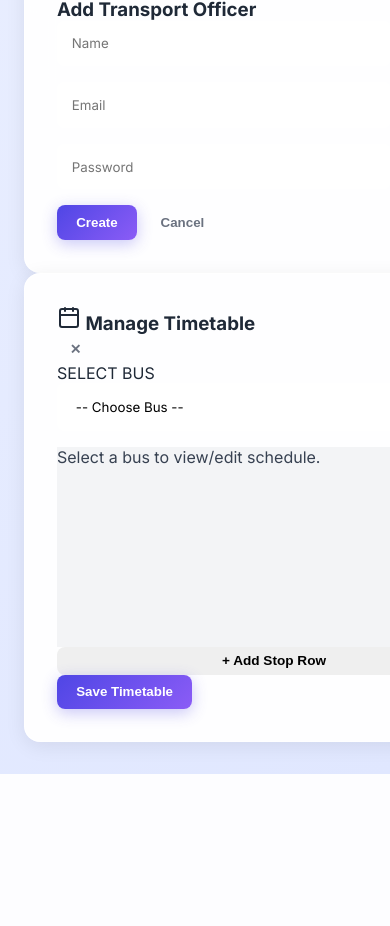
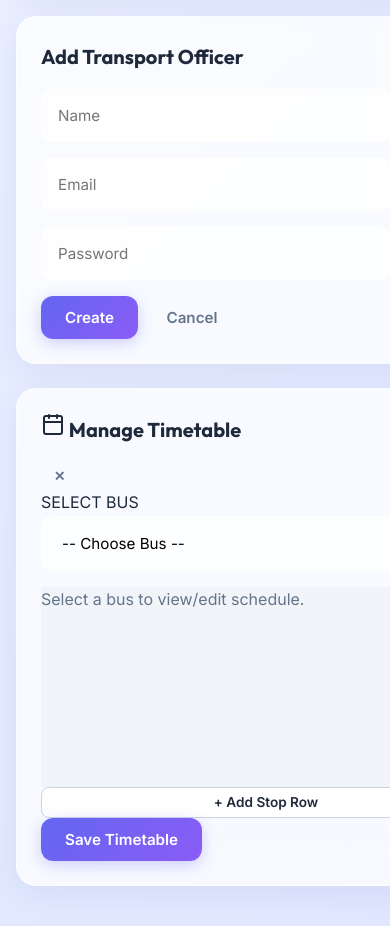
Before and after one commit to hardiksachan15-arch/Bus-Buddy, a Flask app: page /dashboard in a window 390 px wide; the page is wider, and only the part inside the window is pictured. Shown: the part 942-1868 px from the top of that part. Before the commit the page ends 1716 px from the top of that part, so only its background shows below. Run offline with Flask 3, Linux system fonts and the light colour scheme; a user stored in the database is signed in; data comes from the database, SQL or seed files in the repository; data that the repository does not hold is empty.

Commit message:
Upgrade UI to Premium Glassmorphism Design (Mobile Responsive)

```diff
--- a/static/style.css
+++ b/static/style.css
@@ -1,500 +1,228 @@
-/* --- MODERN GLASSMORPHISM DESIGN SYSTEM --- */
+/* --- PREMIUM GLASSMORPHISM SYSTEM (2026) --- */
+@import url('https://fonts.googleapis.com/css2?family=Outfit:wght@300;400;500;700;800&family=Inter:wght@300;400;500;600&display=swap');
+
 :root {
-    /* Color Palette */
-    --primary: #4F46E5;
-    /* Indigo 600 */
-    --primary-light: #818CF8;
-    --primary-dark: #3730A3;
-    --secondary: #EC4899;
-    /* Pink 500 */
-    --accent: #8B5CF6;
-    /* Violet 500 */
-    --success: #10B981;
-    --danger: #EF4444;
-    --warning: #F59E0B;
+    /* Color Palette - Deep & Premium */
+    --primary: #6366f1; /* Indigo 500 */
+    --primary-dark: #4338ca; /* Indigo 700 */
+    --accent: #8b5cf6; /* Violet 500 */
+    --secondary: #ec4899; /* Pink 500 */
+
+    --success: #10b981; /* Emerald 500 */
+    --danger: #ef4444; /* Red 500 */
+    --warning: #f59e0b; /* Amber 500 */
 
     /* Backgrounds */
-    --bg-gradient: linear-gradient(135deg, #EEF2FF 0%, #E0E7FF 100%);
-    --glass-bg: rgba(255, 255, 255, 0.7);
-    --glass-border: rgba(255, 255, 255, 0.5);
-    --glass-shadow: 0 8px 32px 0 rgba(31, 38, 135, 0.15);
+    --bg-main: #f8fafc;
+    --bg-gradient: linear-gradient(135deg, #f0f4ff 0%, #e0e7ff 100%);
+    --bg-blob: radial-gradient(circle at 50% 50%, rgba(99, 102, 241, 0.15) 0%, transparent 50%);
+
+    /* Glass Effect */
+    --glass-bg: rgba(255, 255, 255, 0.75);
+    --glass-border: rgba(255, 255, 255, 0.6);
+    --glass-shadow: 0 8px 32px 0 rgba(31, 38, 135, 0.07);
+    --glass-blur: blur(16px);
 
     /* Text */
-    --text-main: #1F2937;
-    --text-muted: #6B7280;
-    --text-light: #F9FAFB;
+    --text-main: #1e293b; /* Slate 800 */
+    --text-muted: #64748b; /* Slate 500 */
 
-    /* Spacing & Radius */
-    --radius-sm: 8px;
-    --radius-md: 16px;
-    --radius-lg: 24px;
+    /* Spacing */
+    --radius-sm: 12px;
+    --radius-md: 20px;
+    --radius-lg: 32px;
 }
 
-/* --- DRIVER COCKPIT THEME (DISABLED) --- */
-/*
-.driver-mode {
-    --bg-gradient: linear-gradient(135deg, #0F172A 0%, #1E293B 100%);
-    --text-main: #F8FAFC;
-    --text-muted: #94A3B8;
-    --glass-bg: rgba(30, 41, 59, 0.7);
-    --glass-border: rgba(255, 255, 255, 0.1);
-    --glass-shadow: 0 8px 32px 0 rgba(0, 0, 0, 0.5);
-    color: white;
-}
-
-.driver-mode .card {
-    background: rgba(15, 23, 42, 0.85);
-}
-
-.driver-mode .navbar {
-    background: rgba(15, 23, 42, 0.9);
-    border-bottom: 1px solid rgba(255, 255, 255, 0.1);
-}
-
-.driver-mode input,
-.driver-mode select {
-    background: rgba(255, 255, 255, 0.1);
-    color: white;
-    border: 1px solid rgba(255, 255, 255, 0.2);
-}
-
-.driver-mode option {
-    background: #1E293B;
-    color: white;
-}
-*/
-
-
-* {
-    box-sizing: border-box;
-    margin: 0;
-    padding: 0;
-}
+* { box-sizing: border-box; margin: 0; padding: 0; }
 
 body {
-    font-family: 'Inter', sans-serif;
+    font-family: 'Outfit', sans-serif;
     background: var(--bg-gradient);
     color: var(--text-main);
     min-height: 100vh;
     display: flex;
     flex-direction: column;
+    overflow-x: hidden;
+    line-height: 1.6;
 }
 
-/* --- ANIMATIONS --- */
-@keyframes fadeIn {
-    from {
-        opacity: 0;
-        transform: translateY(10px);
-    }
-
-    to {
-        opacity: 1;
-        transform: translateY(0);
-    }
+/* Background Ambient Orbs */
+body::before {
+    content: '';
+    position: fixed;
+    top: -50px; left: -50px;
+    width: 500px; height: 500px;
+    background: radial-gradient(circle, rgba(99, 102, 241, 0.2) 0%, transparent 70%);
+    z-index: -1;
+    border-radius: 50%;
+    animation: float 20s infinite alternate;
+}
+body::after {
+    content: '';
+    position: fixed;
+    bottom: -50px; right: -50px;
+    width: 600px; height: 600px;
+    background: radial-gradient(circle, rgba(236, 72, 153, 0.15) 0%, transparent 70%);
+    z-index: -1;
+    border-radius: 50%;
+    animation: float 15s infinite alternate-reverse;
 }
 
-@keyframes float {
-    0% {
-        transform: translateY(0px);
-    }
+@keyframes float { from { transform: translate(0,0); } to { transform: translate(30px, 30px); } }
+@keyframes fadeIn { from { opacity: 0; transform: translateY(10px); } to { opacity: 1; transform: translateY(0); } }
 
-    50% {
-        transform: translateY(-5px);
-    }
+/* --- COMPONENTS --- */
 
-    100% {
-        transform: translateY(0px);
-    }
-}
-
-/* --- GLASS CARD --- */
-.card {
-    background: var(--glass-bg);
-    backdrop-filter: blur(12px);
-    -webkit-backdrop-filter: blur(12px);
-    border: 1px solid var(--glass-border);
-    border-radius: var(--radius-md);
-    box-shadow: var(--glass-shadow);
-    padding: 2rem;
-    transition: transform 0.3s ease, box-shadow 0.3s ease;
-    animation: fadeIn 0.6s ease-out;
-}
-
-.card:hover {
-    transform: translateY(-3px);
-    box-shadow: 0 12px 40px 0 rgba(31, 38, 135, 0.2);
-}
-
-/* --- NAVBAR --- */
+/* Navbar */
 .navbar {
     background: rgba(255, 255, 255, 0.85);
-    backdrop-filter: blur(10px);
-    border-bottom: 1px solid rgba(255, 255, 255, 0.3);
+    backdrop-filter: var(--glass-blur);
+    border-bottom: 1px solid var(--glass-border);
     padding: 1rem 2rem;
     display: flex;
     justify-content: space-between;
     align-items: center;
     position: sticky;
     top: 0;
-    z-index: 100;
-    box-shadow: 0 2px 10px rgba(0, 0, 0, 0.05);
+    z-index: 1000;
+    box-shadow: 0 4px 20px rgba(0,0,0,0.02);
 }
 
-.navbar .logo {
+.logo {
+    font-family: 'Outfit', sans-serif;
     font-weight: 800;
     font-size: 1.5rem;
-    background: linear-gradient(to right, var(--primary), var(--secondary));
+    background: linear-gradient(90deg, var(--primary), var(--secondary));
     -webkit-background-clip: text;
     -webkit-text-fill-color: transparent;
-    display: flex;
-    align-items: center;
-    gap: 0.5rem;
+    display: flex; align-items: center; gap: 0.5rem;
 }
 
-/* --- BUTTONS --- */
+/* Cards */
+.card {
+    background: var(--glass-bg);
+    backdrop-filter: var(--glass-blur);
+    border: 1px solid var(--glass-border);
+    border-radius: var(--radius-md);
+    box-shadow: var(--glass-shadow);
+    padding: 1.5rem;
+    margin-bottom: 1.5rem;
+    transition: transform 0.2s ease, box-shadow 0.2s ease;
+    animation: fadeIn 0.5s ease-out;
+}
+.card:hover {
+    transform: translateY(-2px);
+    box-shadow: 0 12px 40px rgba(31, 38, 135, 0.12);
+    border-color: white;
+}
+
+/* Typography */
+h1, h2, h3, h4, h5 { font-family: 'Outfit', sans-serif; font-weight: 700; color: var(--text-main); margin-bottom: 1rem; }
+h3 { font-size: 1.25rem; }
+p, span, div { font-family: 'Inter', sans-serif; }
+
+/* Buttons */
 .btn {
-    padding: 0.6rem 1.2rem;
+    padding: 0.75rem 1.5rem;
     border-radius: var(--radius-sm);
     font-weight: 600;
+    font-family: 'Inter', sans-serif;
     border: none;
     cursor: pointer;
     transition: all 0.2s;
     text-decoration: none;
-    display: inline-flex;
-    align-items: center;
-    gap: 0.5rem;
+    display: inline-flex; align-items: center; gap: 0.5rem; justify-content: center;
+    font-size: 0.95rem;
 }
-
 .btn-primary {
     background: linear-gradient(135deg, var(--primary), var(--accent));
     color: white;
-    box-shadow: 0 4px 15px rgba(79, 70, 229, 0.3);
+    box-shadow: 0 4px 15px rgba(99, 102, 241, 0.3);
+}
+.btn-primary:hover { transform: translateY(-1px); box-shadow: 0 6px 20px rgba(99, 102, 241, 0.4); }
+.btn-secondary { background: white; border: 1px solid #cbd5e1; color: var(--text-main); }
+.btn-secondary:hover { background: #f8fafc; border-color: var(--primary); color: var(--primary); }
+.btn-danger { background: linear-gradient(135deg, #ef4444, #dc2626); color: white; box-shadow: 0 4px 15px rgba(239, 68, 68, 0.3); }
+.btn-ghost { background: transparent; color: var(--text-muted); }
+.btn-ghost:hover { background: rgba(0,0,0,0.05); color: var(--primary); }
+.btn-sm { padding: 0.4rem 0.8rem; font-size: 0.85rem; border-radius: 8px; }
+.w-full { width: 100%; }
+
+/* Forms */
+input, select, textarea {
+    width: 100%;
+    padding: 1rem;
+    border: 1px solid rgba(255,255,255,0.8);
+    border-radius: var(--radius-sm);
+    background: rgba(255,255,255,0.7);
+    margin-bottom: 1rem;
+    font-family: 'Inter', sans-serif;
+    font-size: 0.95rem;
+    transition: all 0.2s;
+}
+input:focus, select:focus {
+    outline: none;
+    border-color: var(--primary);
+    background: white;
+    box-shadow: 0 0 0 4px rgba(99, 102, 241, 0.1);
 }
 
-.btn-primary:hover {
-    transform: translateY(-1px);
-    box-shadow: 0 6px 20px rgba(79, 70, 229, 0.4);
-}
-
-.btn-danger {
-    background: var(--danger);
-    color: white;
-}
-
-.btn-success {
-    background: var(--success);
-    color: white;
-}
-
-.btn-ghost {
-    background: transparent;
-    color: var(--text-muted);
-}
-
-.btn-ghost:hover {
-    background: rgba(0, 0, 0, 0.05);
-    color: var(--primary);
-}
-
-.btn-sm {
-    padding: 0.4rem 0.8rem;
-    font-size: 0.85rem;
-}
-
-.w-full {
-    width: 100%;
-    justify-content: center;
-}
-
-/* --- FORMS --- */
-input,
-select,
-textarea {
-    width: 100%;
-    padding: 0.8rem;
-    border: 2px solid transparent;
-    border-radius: var(--radius-sm);
-    background: rgba(255, 255, 255, 0.6);
-    margin-bottom: 1rem;
-    font-family: inherit;
-    transition: all 0.2s;
-}
-
-input:focus,
-select:focus {
-    outline: none;
-    background: white;
-    border-color: var(--primary-light);
-    box-shadow: 0 0 0 4px rgba(79, 70, 229, 0.1);
-}
-
-/* --- LAYOUT --- */
-.container {
-    max-width: 1200px;
-    margin: 2rem auto;
-    padding: 0 1.5rem;
-    flex: 1;
-}
-
-.grid {
-    display: grid;
-    grid-template-columns: repeat(auto-fit, minmax(350px, 1fr));
-    gap: 2rem;
-}
-
-.col-span-2 {
-    grid-column: span 2;
-}
-
-@media(max-width: 768px) {
-    .col-span-2 {
-        grid-column: 1;
-    }
-}
-
-/* --- AUTH PAGE SPECIAL --- */
-/* --- AUTH PAGE SPECIAL --- */
-.auth-container {
-    display: flex;
-    justify-content: center;
-    align-items: center;
-    min-height: 80vh;
-    background: radial-gradient(circle at top right, #e0e7ff, transparent), radial-gradient(circle at bottom left, #ffe4e6, transparent);
-}
-
-.auth-card {
-    width: 100%;
-    max-width: 420px;
-    text-align: center;
-    background: rgba(255, 255, 255, 0.85);
-    /* More opaque for contrast */
-    backdrop-filter: blur(12px);
-    -webkit-backdrop-filter: blur(12px);
-    border: 1px solid rgba(255, 255, 255, 0.5);
-    padding: 2.5rem;
-    box-shadow: 0 10px 40px -10px rgba(0, 0, 0, 0.1);
-}
-
-.auth-title {
-    font-size: 2rem;
-    font-weight: 800;
-    margin-bottom: 2rem;
-    color: var(--primary-dark);
-}
-
-/* --- BADGES & ALERTS --- */
+/* Badges */
 .badge {
-    padding: 0.25rem 0.6rem;
-    border-radius: 20px;
+    padding: 0.35rem 0.75rem;
+    border-radius: 50px;
     font-size: 0.75rem;
     font-weight: 700;
     text-transform: uppercase;
+    letter-spacing: 0.05em;
+}
+.bg-green { background: #dcfce7; color: #15803d; }
+.bg-red { background: #fee2e2; color: #b91c1c; }
+.bg-gray { background: #f1f5f9; color: #64748b; }
+
+/* Grid Layouts */
+.container { max-width: 1200px; margin: 2rem auto; padding: 0 1.5rem; }
+.grid { display: grid; gap: 1.5rem; }
+.grid-cols-2 { grid-template-columns: repeat(2, 1fr); }
+.grid-cols-3 { grid-template-columns: repeat(3, 1fr); }
+.col-span-2 { grid-column: span 2; }
+
+/* --- RESPONSIVENESS (MOBILE) --- */
+@media (max-width: 1024px) {
+    .container { padding: 0 1rem; margin: 1rem auto; }
+    .grid-cols-3, .grid-cols-2 { grid-template-columns: 1fr !important; }
+    .col-span-2 { grid-column: 1 !important; }
+
+    /* Mobile Tables turn to Cards */
+    table, thead, tbody, th, td, tr { display: block; }
+    thead tr { position: absolute; top: -9999px; left: -9999px; }
+    tr { margin-bottom: 1rem; background: white; border-radius: var(--radius-sm); border: 1px solid #e2e8f0; padding: 1rem; }
+    td { border: none; padding: 0.5rem 0; position: relative; padding-left: 50%; text-align: right; }
+    td:before { position: absolute; left: 0; width: 45%; padding-right: 10px; white-space: nowrap; text-align: left; font-weight: bold; content: attr(data-label); color: var(--text-muted); }
+
+    /* Navbar Adjustment */
+    .navbar { padding: 0.75rem 1rem; }
+    .logo span { display: none; } /* Hide text logo on small screens if needed, or keep */
 }
 
-.bg-green {
-    background: #D1FAE5;
-    color: #065F46;
+/* Map Fixes */
+#map { border-radius: var(--radius-sm); z-index: 1; }
+.leaflet-container { font-family: 'Inter', sans-serif !important; }
+
+/* Auth Pages */
+.auth-container { min-height: 85vh; display: flex; align-items: center; justify-content: center; }
+.auth-card { max-width: 400px; width: 100%; text-align: center; }
+.auth-title { font-size: 2rem; color: var(--primary); margin-bottom: 0.5rem; }
+
+/* Tab Updates */
+.tab-btn {
+    border-radius: var(--radius-sm);
+    transition: all 0.2s;
+    margin-right: 0.5rem;
 }
-
-.bg-gray {
-    background: #F3F4F6;
-    color: #374151;
+.tab-btn:hover { background: rgba(99, 102, 241, 0.05); color: var(--primary); }
+.tab-btn.active {
+    background: rgba(99, 102, 241, 0.1);
+    color: var(--primary);
+    border-bottom: none;
 }
-
-.flash-messages .alert {
-    padding: 1rem;
-    border-radius: var(--radius-sm);
-    margin-bottom: 1rem;
-    font-weight: 500;
-    display: flex;
-    align-items: center;
-    justify-content: center;
-}
-
-.alert-success {
-    background: #D1FAE5;
-    color: #065F46;
-    border: 1px solid #A7F3D0;
-}
-
-.alert-danger {
-    background: #FEE2E2;
-    color: #991B1B;
-    border: 1px solid #FECACA;
-}
-
-/* --- LIST ITEMS --- */
-.list-item {
-    padding: 1rem;
-    background: rgba(255, 255, 255, 0.4);
-    border-radius: var(--radius-sm);
-    margin-bottom: 0.5rem;
-    display: flex;
-    justify-content: space-between;
-    align-items: center;
-    transition: background 0.2s;
-}
-
-.list-item:hover {
-    background: rgba(255, 255, 255, 0.8);
-}
-
-/* --- MAP --- */
-#map {
-    border-radius: var(--radius-md);
-    overflow: hidden;
-    box-shadow: inset 0 0 20px rgba(0, 0, 0, 0.05);
-    background: #e5e7eb;
-}
-
-/* Fix Card Contrast */
-.card {
-    background: rgba(255, 255, 255, 0.95);
-    /* Increased opacity */
-    backdrop-filter: blur(20px);
-    box-shadow: 0 4px 20px rgba(0, 0, 0, 0.08);
-    border: 1px solid rgba(255, 255, 255, 0.9);
-}
-
-.drive-mode-container {
-    display: flex;
-    flex-direction: column;
-    justify-content: center;
-    height: 100%;
-    min-height: 400px;
-}
-
-/* --- DRIVER HUD & CONTROLS --- */
-.cockpit-grid {
-    display: grid;
-    grid-template-columns: 350px 1fr;
-    gap: 1.5rem;
-    height: calc(100vh - 100px);
-}
-
-@media (max-width: 1024px) {
-    .cockpit-grid {
-        grid-template-columns: 1fr;
-        height: auto;
-    }
-}
-
-.hud-stat {
-    background: rgba(0, 0, 0, 0.3);
-    padding: 1rem;
-    border-radius: var(--radius-sm);
-    text-align: center;
-    border: 1px solid rgba(255, 255, 255, 0.1);
-}
-
-.hud-value {
-    font-size: 1.5rem;
-    font-weight: 800;
-    color: var(--success);
-}
-
-.hud-label {
-    font-size: 0.75rem;
-    color: var(--text-muted);
-    text-transform: uppercase;
-}
-
-/* Large Toggle Switch */
-.toggle-switch {
-    position: relative;
-    display: inline-block;
-    width: 100%;
-    height: 60px;
-    margin-bottom: 1rem;
-}
-
-.toggle-switch input {
-    opacity: 0;
-    width: 0;
-    height: 0;
-}
-
-.slider {
-    position: absolute;
-    cursor: pointer;
-    top: 0;
-    left: 0;
-    right: 0;
-    bottom: 0;
-    background-color: #334155;
-    transition: .4s;
-    border-radius: 34px;
-    display: flex;
-    align-items: center;
-    justify-content: center;
-    font-weight: 800;
-    color: #94A3B8;
-    text-transform: uppercase;
-}
-
-.slider:before {
-    position: absolute;
-    content: "";
-    height: 52px;
-    width: 52px;
-    left: 4px;
-    bottom: 4px;
-    background-color: white;
-    transition: .4s;
-    border-radius: 50%;
-}
-
-input:checked+.slider {
-    background-color: var(--success);
-    color: white;
-}
-
-input:checked+.slider:before {
-    transform: translateX(calc(100% - 10px));
-    left: auto;
-    right: 4px;
-}
-
-input:checked+.slider:after {
-    content: "ONLINE";
-}
-
-input:not(:checked)+.slider:after {
-    content: "OFFLINE";
-}
-
-/* SOS Slider */
-.sos-container {
-    padding: 2rem;
-    background: rgba(239, 68, 68, 0.1);
-    border: 1px solid var(--danger);
-    border-radius: var(--radius-md);
-    text-align: center;
-}
-
-.sos-btn-lg {
-    width: 100%;
-    height: 80px;
-    font-size: 1.5rem;
-    font-weight: 900;
-    letter-spacing: 2px;
-    box-shadow: 0 0 20px rgba(239, 68, 68, 0.4);
-    animation: pulse 2s infinite;
-}
-
-@keyframes pulse {
-    0% {
-        transform: scale(1);
-        box-shadow: 0 0 0 0 rgba(239, 68, 68, 0.7);
-    }
-
-    70% {
-        transform: scale(1.02);
-        box-shadow: 0 0 0 10px rgba(239, 68, 68, 0);
-    }
-
-    100% {
-        transform: scale(1);
-        box-shadow: 0 0 0 0 rgba(239, 68, 68, 0);
-    }
-}
```
